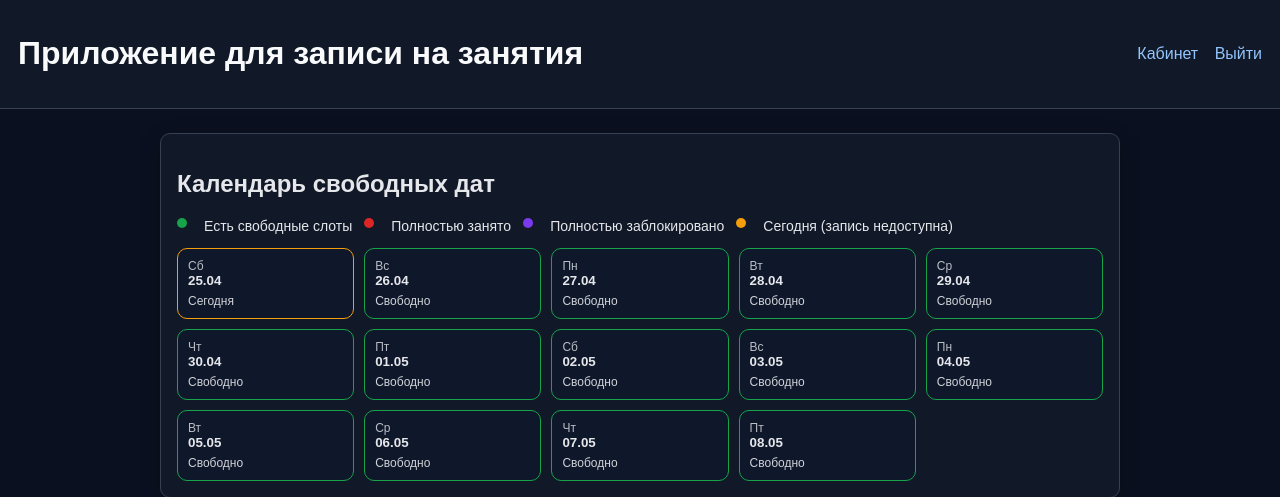
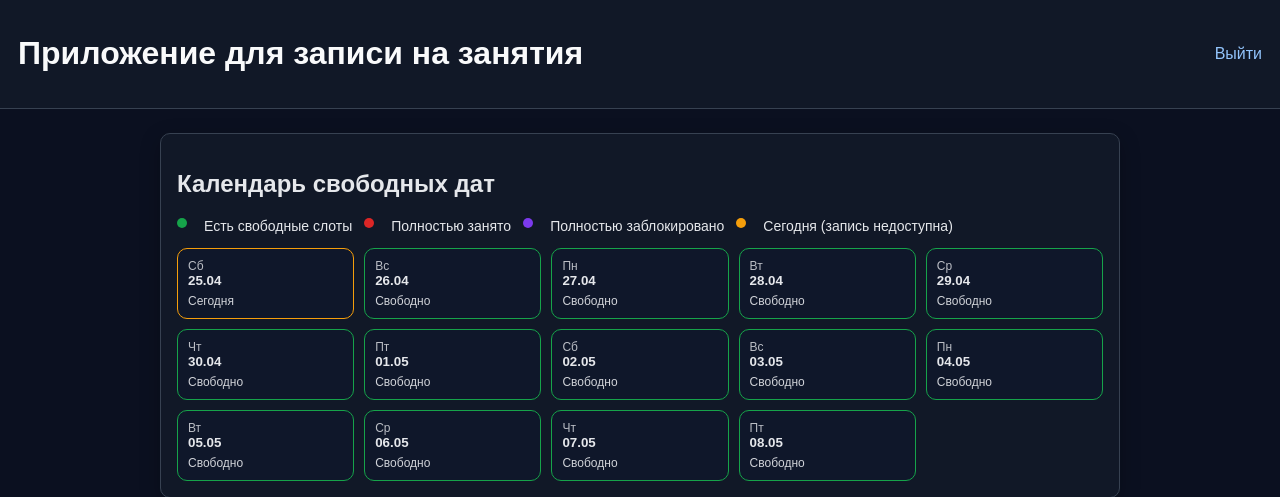
Before and after one commit to AtremTatubalin/Calender, a Flask app: page /dashboard in a window 1280 px wide. Shown: the top 497 px of the page. Run offline with Flask 3, Linux system fonts and the light colour scheme; the visitor is signed in with stand-in values (Sample User, id 1); data comes from the database, SQL or seed files in the repository.

Commit message:
Remove dashboard link from header

```diff
--- a/templates/base.html
+++ b/templates/base.html
@@ -11,7 +11,6 @@
       <h1>Приложение для записи на занятия</h1>
       <nav>
         {% if session.get('user_id') %}
-          <a href="{{ url_for('dashboard') }}">Кабинет</a>
           <a href="{{ url_for('logout') }}">Выйти</a>
         {% else %}
           <a href="{{ url_for('login') }}">Вход</a>
```
